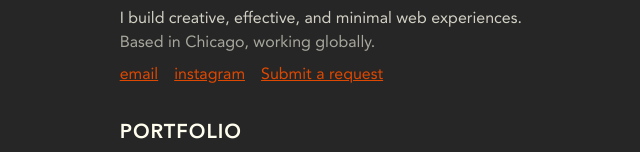
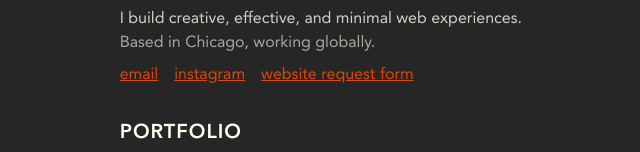
Before and after one commit to raulduk3/raulduke, a Next.js app: page / in a window 1280 px wide. Shown: the part 336-488 px from the top of the page, without its empty margins (307-947 px from the left). Built offline with nearby package versions, Linux system fonts and the light colour scheme.

Commit message:
added link to form

```diff
--- a/src/app/page.tsx
+++ b/src/app/page.tsx
@@ -34,7 +34,7 @@ export default function HomePage() {
             target="_blank"
             rel="noopener noreferrer"
           >
-            Submit a request
+            website request form
           </a>
         </div>
       </section>
```
